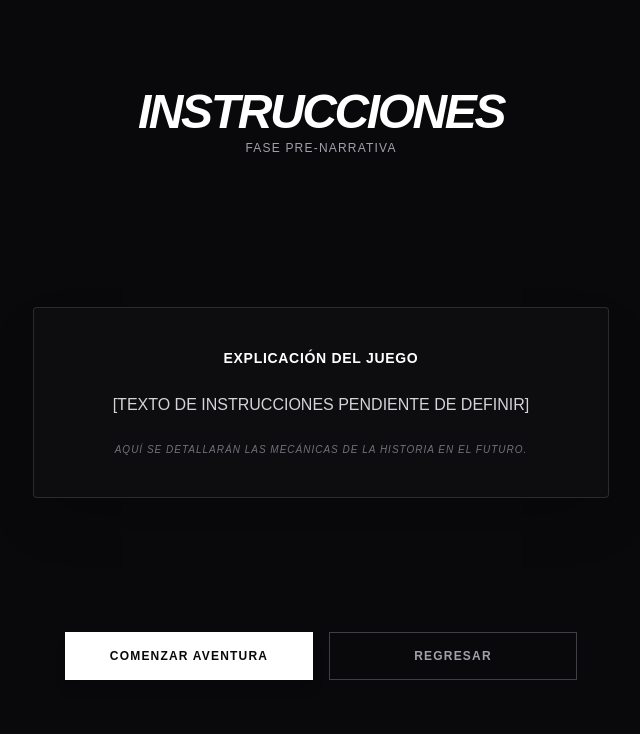
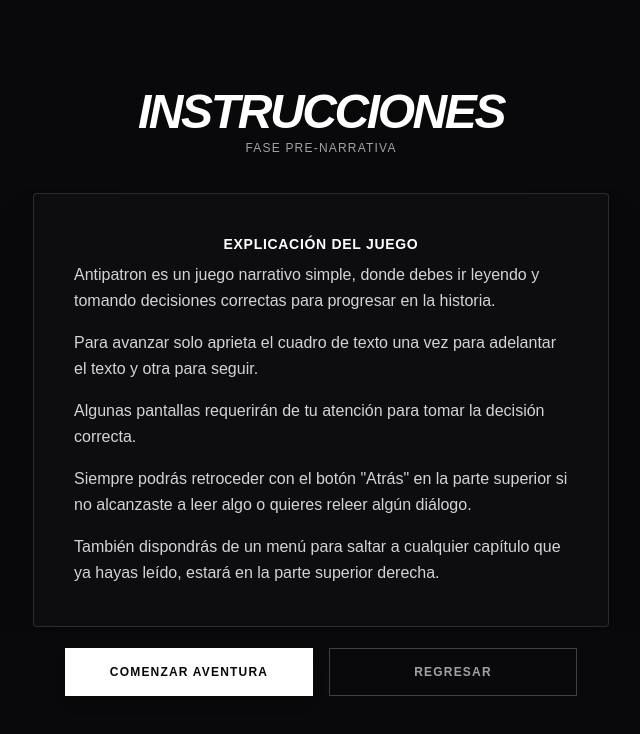
Before and after one commit to RealPingu/proyecto-memoria, a Next.js app: page /game/narrative/instructions in a window 1280 px wide. Shown: the top 734 px of the page, without its empty margins (319-959 px from the left). Built offline with nearby package versions, Linux system fonts and the light colour scheme.

Commit message:
feat: format narrative instructions layout and texts, and implement context-aware Back button redirect

```diff
--- a/app/game/narrative/instructions/page.tsx
+++ b/app/game/narrative/instructions/page.tsx
@@ -16,7 +16,7 @@ export default function NarrativeInstructionsPage() {
           animate={{ opacity: 1, y: 0 }}
           className="text-center space-y-1 shrink-0 py-2 mb-6"
         >
-          <h1 className="text-3xl md:text-5xl font-bold uppercase italic tracking-tighter text-game-accent">
+          <h1 className="text-2xl sm:text-4xl md:text-5xl font-bold uppercase italic tracking-tighter text-game-accent">
             Instrucciones
           </h1>
           <p className="text-game-muted text-[10px] md:text-xs uppercase tracking-widest">
@@ -31,24 +31,36 @@ export default function NarrativeInstructionsPage() {
           className="flex-1 flex flex-col items-center min-h-0 overflow-y-auto custom-scrollbar"
         >
           <div className="my-auto w-full max-w-xl space-y-6">
-            <div className="bg-game-surface/30 p-6 md:p-10 border border-game-muted/20 rounded-sm shadow-2xl text-center space-y-6">
-              <h2 className="text-sm font-bold font-mono text-game-accent uppercase tracking-wider">
+            <div className="bg-game-surface/30 p-6 md:p-10 border border-game-muted/20 rounded-sm shadow-2xl text-left space-y-4">
+              <h2 className="text-sm font-bold font-mono text-game-accent uppercase tracking-wider text-center mb-2">
                 Explicación del Juego
               </h2>
 
               <p className="leading-relaxed text-zinc-300 text-sm md:text-base">
-                [TEXTO DE INSTRUCCIONES PENDIENTE DE DEFINIR]
+                Antipatron es un juego narrativo simple, donde debes ir leyendo y tomando decisiones correctas para progresar en la historia.
               </p>
 
-              <p className="text-[10px] text-zinc-500 italic uppercase tracking-widest">
-                Aquí se detallarán las mecánicas de la historia en el futuro.
+              <p className="leading-relaxed text-zinc-300 text-sm md:text-base">
+                Para avanzar solo aprieta el cuadro de texto una vez para adelantar el texto y otra para seguir.
+              </p>
+
+              <p className="leading-relaxed text-zinc-300 text-sm md:text-base">
+                Algunas pantallas requerirán de tu atención para tomar la decisión correcta.
+              </p>
+
+              <p className="leading-relaxed text-zinc-300 text-sm md:text-base">
+                Siempre podrás retroceder con el botón "Atrás" en la parte superior si no alcanzaste a leer algo o quieres releer algún diálogo.
+              </p>
+
+              <p className="leading-relaxed text-zinc-300 text-sm md:text-base">
+                También dispondrás de un menú para saltar a cualquier capítulo que ya hayas leído, estará en la parte superior derecha.
               </p>
             </div>
           </div>
         </motion.main>
 
         {/* Footer Actions */}
-        <footer className="shrink-0 pt-4 pb-2 md:pb-10">
+        <footer className="shrink-0 pt-4 pb-2 md:pb-6">
           <div className="flex flex-col md:flex-row w-full max-w-lg mx-auto gap-3 md:gap-4">
             <button
               onClick={() => router.push('/game/narrative')}
@@ -57,7 +69,14 @@ export default function NarrativeInstructionsPage() {
               Comenzar Aventura
             </button>
             <button
-              onClick={() => router.push('/marking/intro')}
+              onClick={() => {
+                const isConsenting = localStorage.getItem('antipatron_consent') !== 'false';
+                if (isConsenting) {
+                  router.push('/marking/intro');
+                } else {
+                  router.push('/survey/profile');
+                }
+              }}
               className="flex-1 h-12 border border-zinc-700 text-game-muted font-bold uppercase tracking-widest text-xs flex items-center justify-center hover:bg-game-surface hover:text-game-accent transition-all active:scale-95 cursor-pointer"
             >
               Regresar
```
